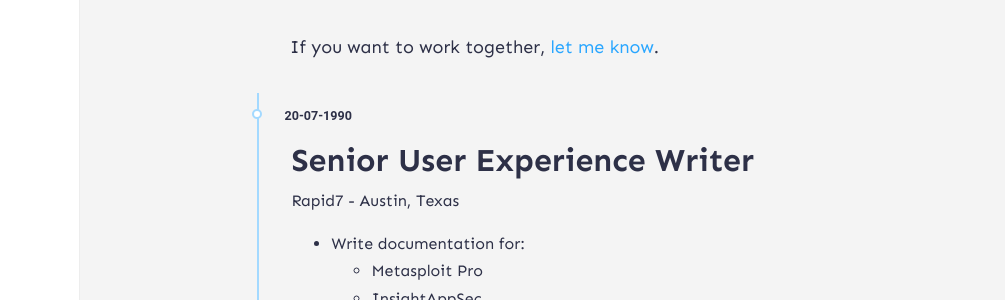
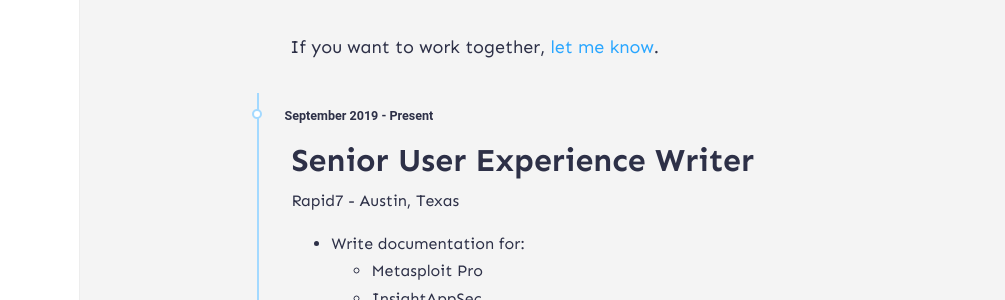
Before and after one commit to tjperry07/personal-site, a Jekyll site: the page built from _pages/resume.md, in a window 1280 px wide. Shown: the part 294-594 px from the top of the page, without its empty margins (0-1005 px from the left). Built offline with Jekyll 4.4.1, drawn with Linux system fonts in a browser that asks for light colours; nearby versions of some CDN libraries; comment, search, counter and statistics services are not loaded.

Commit message:
fixed the resume date

```diff
--- a/_includes/timeline.html
+++ b/_includes/timeline.html
@@ -1,7 +1,7 @@
 <div class="container">
 
 
-	<div class="timeline-item" date-is='20-07-1990'>
+	<div class="timeline-item" date-is='September 2019 - Present'>
 		<h2>Senior User Experience Writer</h2></h2>
 		<p>Rapid7 - Austin, Texas</p>
 			<ul>
```
